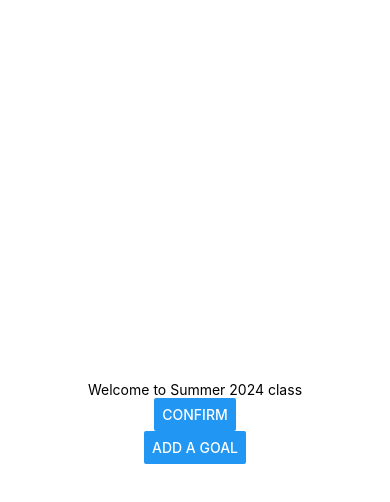
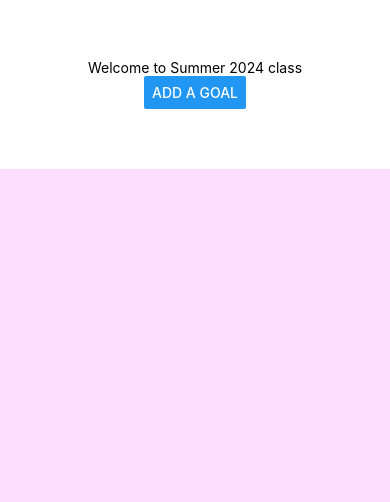
Before and after one commit to ZackHu-2001/Mobile, a React Native app: screen / in a window 390 px wide. Shown: the top 502 px of the page. Built offline with nearby package versions, Linux system fonts and the light colour scheme.

Commit message:
Add flex box

```diff
--- a/App.js
+++ b/App.js
@@ -1,5 +1,5 @@
 import { StatusBar } from 'expo-status-bar';
-import { StyleSheet, Text, View, Button, Modal } from 'react-native';
+import { StyleSheet, Text, View, Button, Modal, SafeAreaView } from 'react-native';
 import Input from './Components/Input';
 import Header from './Components/Header';
 import React, { useState } from 'react';
@@ -19,17 +19,21 @@ export default function App() {
   }
 
   return (
-    <View style={styles.container}>
-      <Header name={appName} theme='dark' />
+    <SafeAreaView style={styles.container}>
+      <View style={styles.topContainer}>
+        <Header name={appName} theme='dark' />
+        <Button title='Add a Goal' onPress={() => {
+          setShowModal(true);
+        }} />
+      </View>
+
       <Input handleInputData={handleInputData} modalVisibility={showModal} />
 
+      <View style={styles.bottomContainer}>
+        <Text>{text}</Text>
+      </View>
       <StatusBar style="auto" />
-      <Button title="Confirm" onPress={handleConfirm} />
-      <Text>{text}</Text>
-      <Button title='Add a Goal' onPress={() => {
-        setShowModal(true);
-      }} />
-    </View>
+    </SafeAreaView>
   );
 }
 
@@ -37,7 +41,17 @@ const styles = StyleSheet.create({
   container: {
     flex: 1,
     backgroundColor: '#fff',
+    justifyContent: 'center',
+  },
+  topContainer: {
+    flex: 1,
+    backgroundColor: '#fff',
     alignItems: 'center',
     justifyContent: 'center',
   },
+  bottomContainer: {
+    flex: 4,
+    backgroundColor: '#fdf',
+    alignItems: 'center',
+  }
 });
--- a/Components/Input.js
+++ b/Components/Input.js
@@ -1,5 +1,5 @@
 import React, { useState } from 'react';
-import { TextInput, Text, View, Modal, Button } from 'react-native';
+import { TextInput, Text, View, Modal, Button, StyleSheet } from 'react-native';
 
 const Input = ({ handleInputData, modalVisibility }) => {
   const [text, setText] = useState('');
@@ -14,24 +14,31 @@ const Input = ({ handleInputData, modalVisibility }) => {
           onChangeText={(text) => {
             setText(text);
             // handleInputData(text);
-            // setShowThankYou(false);
+            setShowThankYou(false);
           }}
           value={text}
           autoFocus={true}
           onBlur={() => setShowThankYou(true)}
           onFocus={() => setShowThankYou(false)}
         />
-        <Button title='Confirm' style={{ width: '33%' }}
-          onPress={() => {
-            handleInputData(text);
-          }} />
-        {/* {showThankYou && <Text>Thank you</Text>} */}
+        <View style={styles.buttonStyle}>
+          <Button title='Confirm' style={{ width: '33%' }}
+            onPress={() => {
+              handleInputData(text);
+            }} />
+          {showThankYou && <Text>Thank you</Text>}
+        </View>
       </View>
     </Modal>
   );
 };
 
-// fkexL 1;
+const styles = StyleSheet.create({
+  buttonStyle: {
+    width: '30%',
+    marginTop: 20,
+  }
+});
 
 
 export default Input;
```
